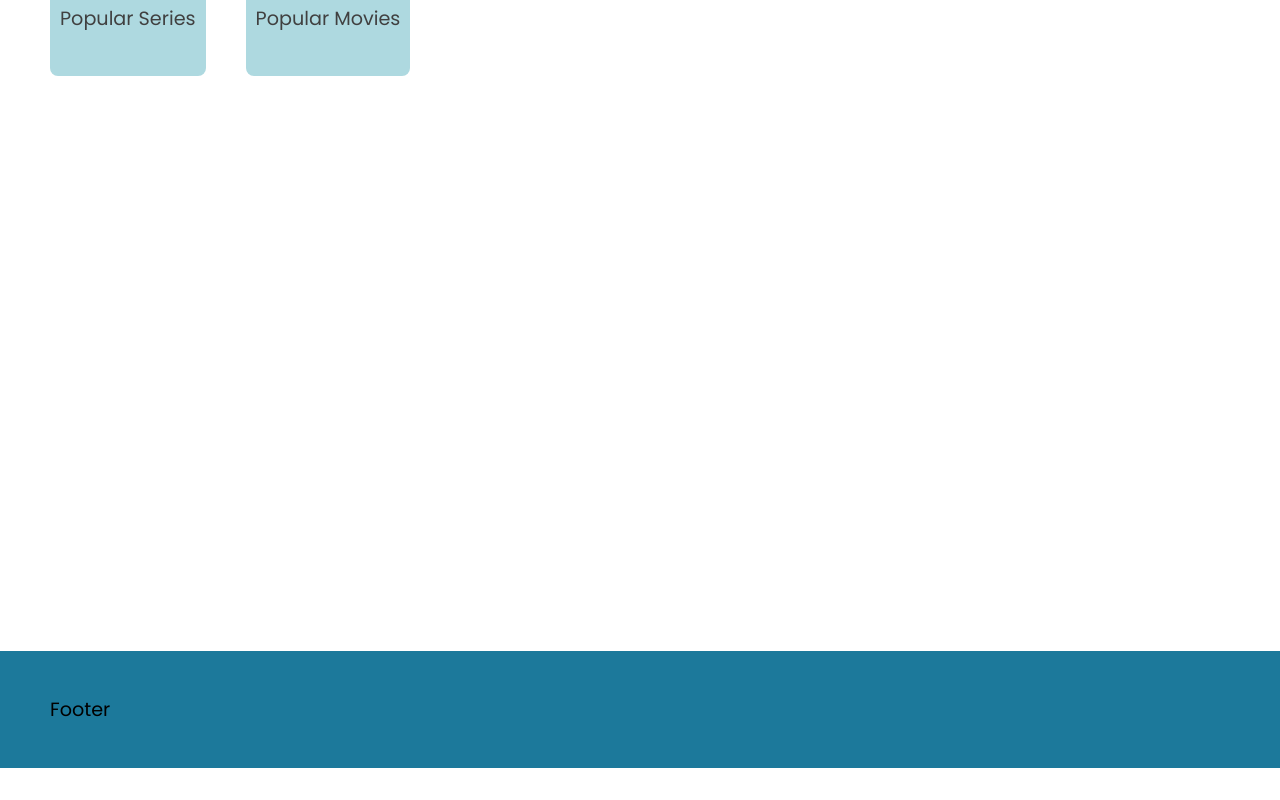
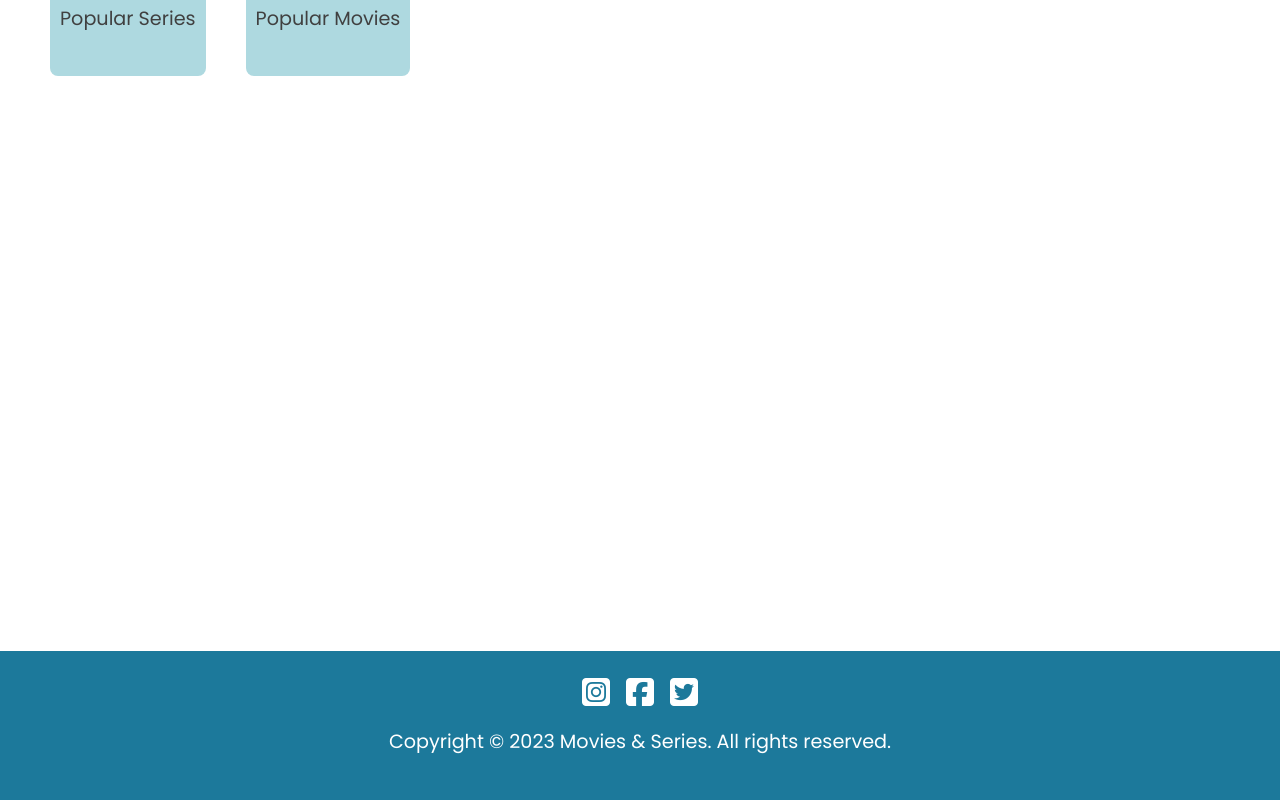
Before and after one commit to Gaston82/prueba-memorandum, a React (Create React App) app: page / in a window 1280 px wide. Shown: the part 255-1055 px from the top of the page. Before the commit the page ends 1023 px from the top, so only its background shows below. Built offline with nearby package versions, Linux system fonts and the light colour scheme.

Commit message:
Add footer text and styles

```diff
--- a/src/components/Footer/Footer.module.css
+++ b/src/components/Footer/Footer.module.css
@@ -1,5 +1,16 @@
 .footer {
   display: flex;
+  flex-direction: column;
+  justify-content: center;
+  align-items: center;
+  text-align: center;
   padding: 25px 50px;
   background-color: var(--main-color);
+  color: #fff;
 }
+
+.socialContainer {
+  font-size: 2rem;
+  display: flex;
+  gap: 1rem;
+}
--- a/src/components/Footer/Footer.tsx
+++ b/src/components/Footer/Footer.tsx
@@ -2,7 +2,12 @@ import styles from "./Footer.module.css";
 
 const Footer = (): JSX.Element => (
   <footer className={styles.footer}>
-    <p>Footer</p>
+    <div className={styles.socialContainer}>
+      <i className="fa-brands fa-square-instagram"></i>
+      <i className="fa-brands fa-square-facebook"></i>
+      <i className="fa-brands fa-square-twitter"></i>
+    </div>
+    <p>Copyright © 2023 Movies & Series. All rights reserved.</p>
   </footer>
 );
 
```
